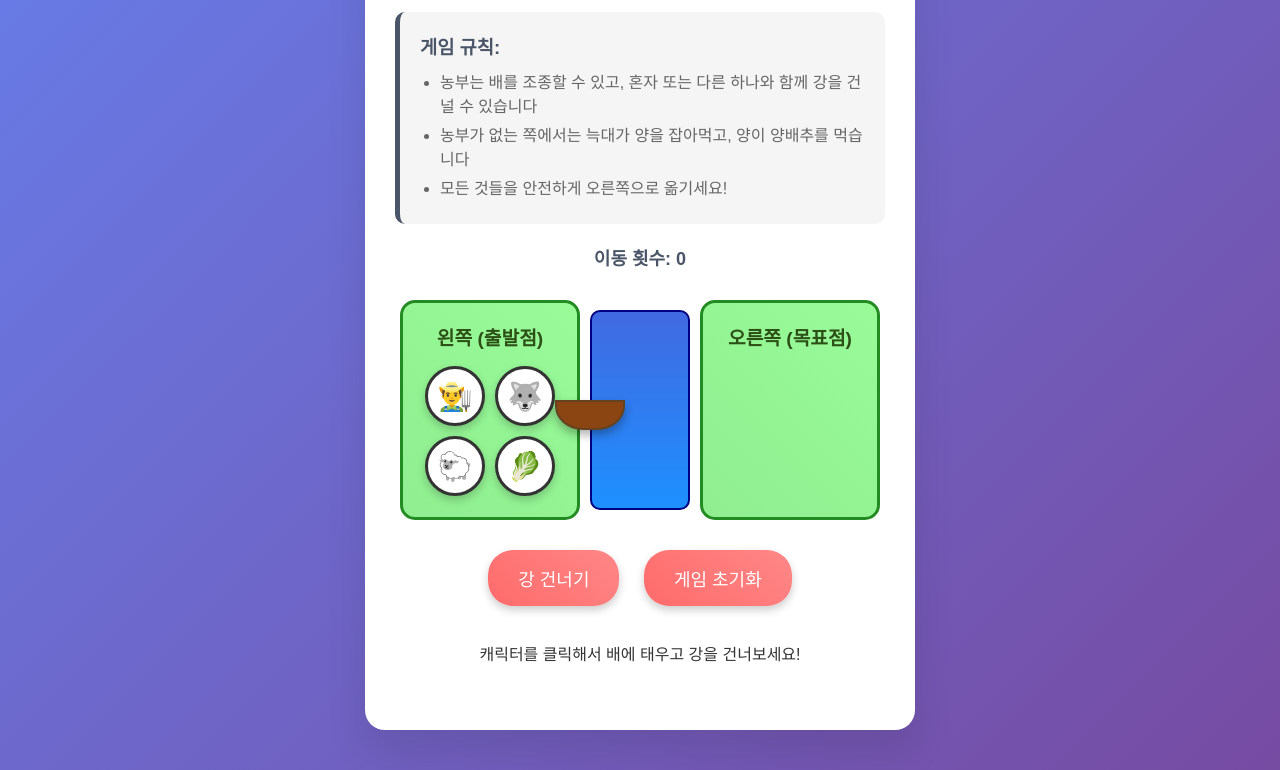
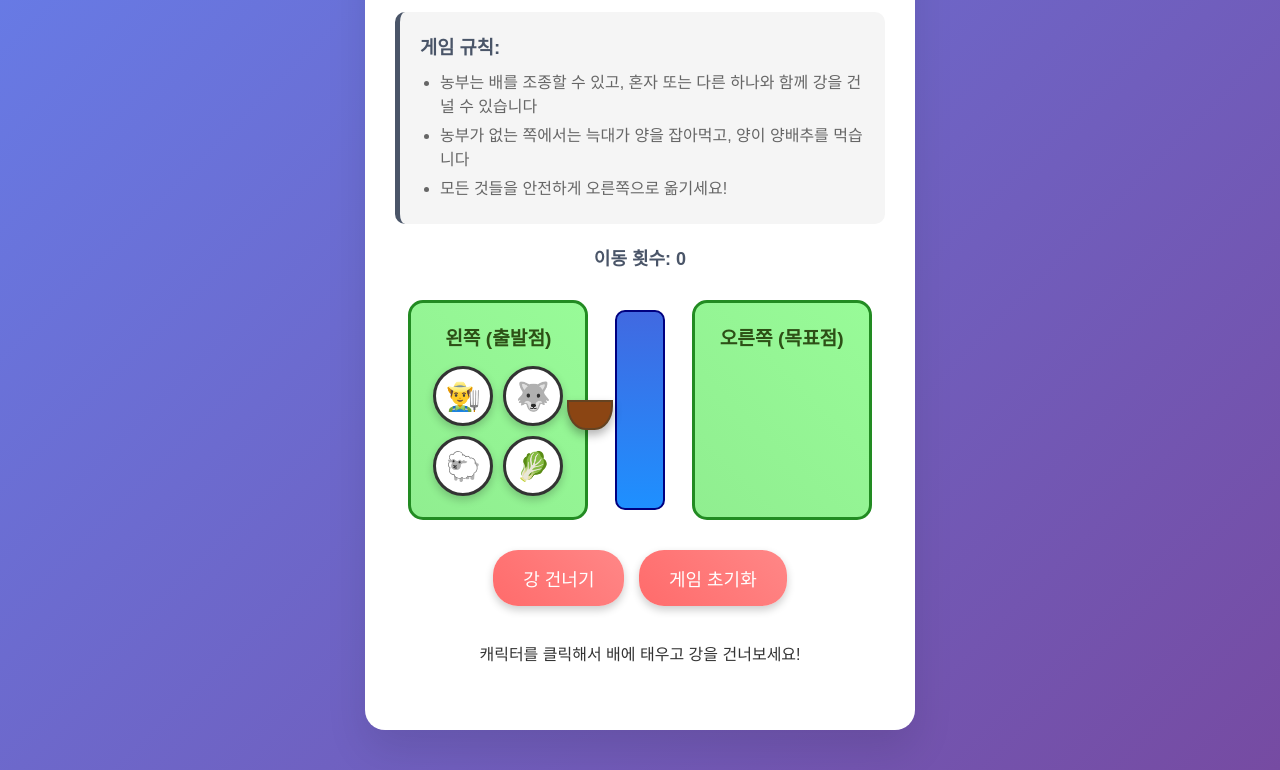
Before and after one commit to chamsaeda/river-crossing-puzzle, a plain HTML site: page index.html in a window 1280 px wide. Shown: the part 170-940 px from the top of the page. Drawn offline with Linux system fonts and the light colour scheme.

Commit message:
Add files via upload

```diff
--- a/index.html
+++ b/index.html
@@ -101,7 +101,7 @@
         }
 
         .river {
-            width: 100px;
+            width: 50px;
             height: 200px;
             background: linear-gradient(180deg, #4169E1, #1E90FF);
             border-radius: 10px;
@@ -169,7 +169,7 @@
             border-radius: 25px;
             font-size: 18px;
             cursor: pointer;
-            margin: 0 10px;
+            margin: 0 5px;
             transition: all 0.3s ease;
             box-shadow: 0 4px 8px rgba(0,0,0,0.2);
         }
```
